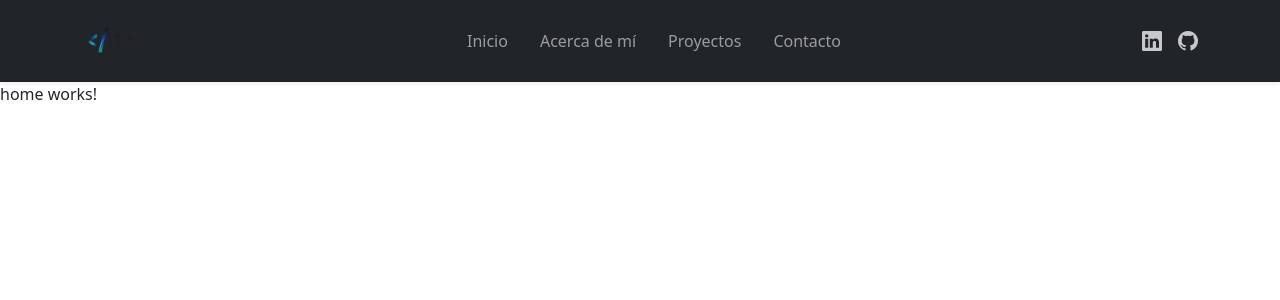
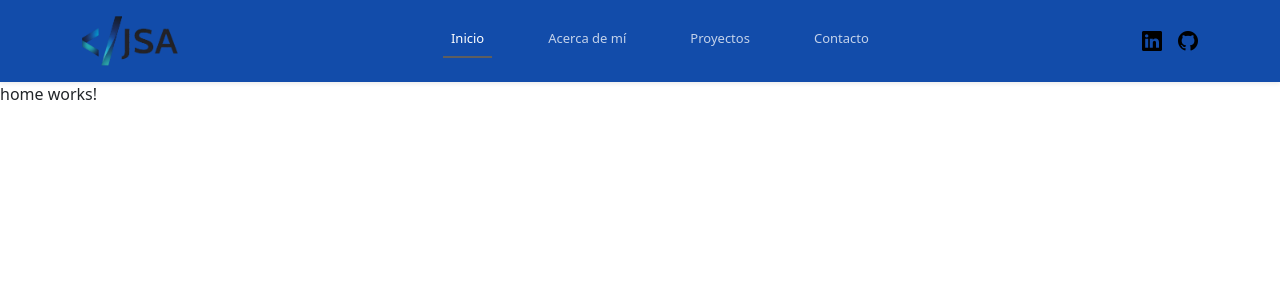
Before and after one commit to jsaponte31/SitioWeb, an Angular app: page / in a window 1280 px wide. Shown: the top 300 px of the page. Built offline with nearby package versions, Linux system fonts and the light colour scheme.

Commit message:
cambios en menu superior

```diff
--- a/src/app/navbar/navbar.html
+++ b/src/app/navbar/navbar.html
@@ -1,37 +1,35 @@
-<nav class="navbar navbar-expand-lg navbar-dark bg-dark shadow-sm py-3">
+<nav class="navbar navbar-expand-lg navbar-dark bg-dark-color shadow-sm py-3">
   <div class="container">
-    <a class="navbar-brand d-flex align-items-center fw-bold" href="#">
-      <img src="assets/logo-1.png" alt="Logo" height="40" class="me-2">
+    <a class="d-flex align-items-center fw-bold" [routerLink]="['/']">
+      <img src="assets/logo-1.png" alt="Logo" height="50">
     </a>
 
     <button class="navbar-toggler" type="button" data-bs-toggle="collapse" data-bs-target="#navbarNav" aria-controls="navbarNav" aria-expanded="false" aria-label="Toggle navigation">
       <span class="navbar-toggler-icon"></span>
     </button>
 
-    <div class="collapse navbar-collapse" id="navbarNav">
-      <ul class="navbar-nav mx-auto mb-2 mb-lg-0 gap-3">
+    <ul class="navbar-nav mx-auto mb-2 mb-lg-0 gap-5">
       <li class="nav-item">
-          <a class="nav-link" [routerLink]="['/']">Inicio</a>
+        <a class="nav-link" routerLink="/" routerLinkActive="active" [routerLinkActiveOptions]="{ exact: true }">Inicio</a>
       </li>
       <li class="nav-item">
-          <a class="nav-link" [routerLink]="['/about']">Acerca de mí</a>
+        <a class="nav-link" routerLink="/about" routerLinkActive="active">Acerca de mí</a>
       </li>
       <li class="nav-item">
-          <a class="nav-link" [routerLink]="['/projects']">Proyectos</a>
+        <a class="nav-link" routerLink="/projects" routerLinkActive="active">Proyectos</a>
       </li>
       <li class="nav-item">
-          <a class="nav-link" [routerLink]="['/contact']">Contacto</a>
+        <a class="nav-link" routerLink="/contact" routerLinkActive="active">Contacto</a>
       </li>
     </ul>
 
     <div class="d-flex align-items-center gap-3 fs-5 vs-icons-container">
-        <a href="https://www.linkedin.com/in/jhojan-aponte-35a316254" target="_blank" class="text-white text-opacity-75 text-info-hover" title="LinkedIn">
+      <a href="https://www.linkedin.com/in/jhojan-aponte-35a316254" target="_blank" class="icon-info" title="LinkedIn">
         <i class="bi bi-linkedin"></i>
       </a>
-        <a href="https://github.com/jsaponte31" target="_blank" class="text-white text-opacity-75 text-info-hover" title="GitHub">
+      <a href="https://github.com/jsaponte31" target="_blank" class="icon-info" title="GitHub">
         <i class="bi bi-github"></i>
       </a>
     </div>
   </div>
-  </div>
 </nav>
--- a/src/app/navbar/navbar.scss
+++ b/src/app/navbar/navbar.scss
@@ -3,17 +3,46 @@
   transition: color 0.2s ease-in-out;
 }
 
-.text-info-hover:hover {
-  color: #0dcaf0 !important;
-  /* Color cian clásico de Bootstrap info */
+.text-info:hover {
+  color: #ffffff !important;
 }
 
-/* Espaciado personalizado opcional para los links del menú */
+.navbar-nav {
+  width: 100%;
+  justify-content: center !important;
+}
+
 .navbar-nav .nav-link {
+  font-size: 13px;
   font-weight: 500;
-  transition: color 0.2s ease;
+  transition: all 0.2s ease;
+  color: #ffffff;
+  opacity: 0.75;
+  border-bottom: 5px solid transparent;
+  padding-bottom: 8px;
 }
 
 .navbar-nav .nav-link:hover {
-  color: #0dcaf0;
+  color: #000000;
+  border-bottom: 2px solid #5e5e5e;
+  opacity: 1;
 }
+
+.navbar-nav .nav-link.active {
+  color: #ffffff;
+  border-bottom: 2px solid #5e5e5e;
+  opacity: 1;
+}
+
+.bg-dark-color {
+  background-color: #124caa !important;
+}
+
+.icon-info {
+  color: #000000;
+  transition: color 0.2s ease-in-out;
+}
+
+.icon-info:hover {
+  color: #ffffff;
+}
--- a/src/app/navbar/navbar.ts
+++ b/src/app/navbar/navbar.ts
@@ -1,9 +1,9 @@
 import { Component } from '@angular/core';
-import { RouterLink } from '@angular/router';
+import { RouterLink, RouterLinkActive } from '@angular/router';
 
 @Component({
   selector: 'app-navbar',
-  imports: [RouterLink],
+  imports: [RouterLink, RouterLinkActive],
   templateUrl: './navbar.html',
   styleUrl: './navbar.scss',
 })
--- a/src/index.html
+++ b/src/index.html
@@ -5,7 +5,7 @@
   <title>SitioWeb</title>
   <base href="/">
   <meta name="viewport" content="width=device-width, initial-scale=1">
-  <link rel="icon" type="image/x-icon" href="favicon.ico">
+  <link rel="icon" type="image/x-icon" href="logo-2.png">
 </head>
 <body>
   <app-root></app-root>
```
Also changed, not shown: public/assets/logo-1.png, public/logo-2.png (added). Lines whose indentation alone changed are shown as unchanged.
